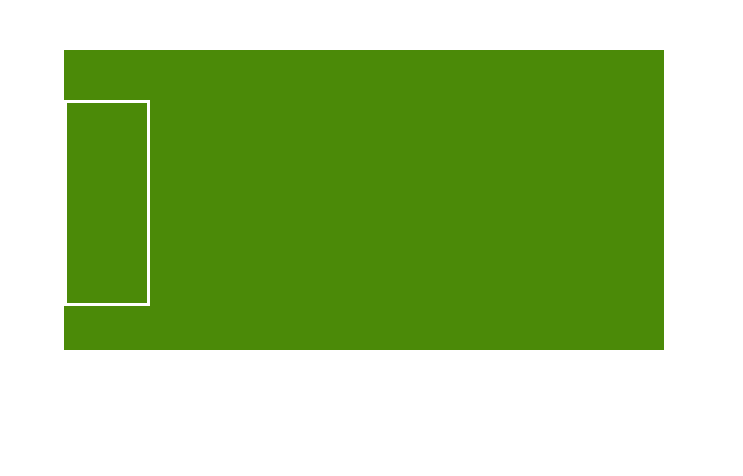
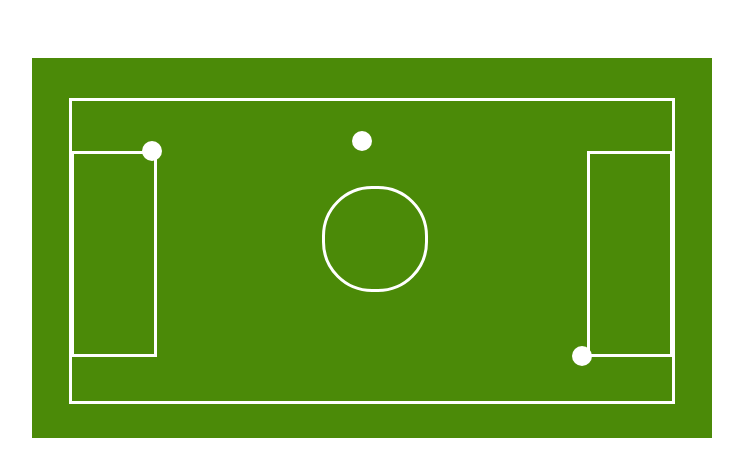
Before and after one commit to emandujanor/EjercicioIII_Cancha, a plain HTML site: page index.html in a window 1280 px wide. Shown: the whole page, without its empty margins (276-1019 px from the left). Drawn offline with Linux system fonts and the light colour scheme.

Commit message:
EjercicioIII_Cancha Final

```diff
--- a/assets/css/style.css
+++ b/assets/css/style.css
@@ -1,10 +1,10 @@
 section{
   background-color: #4B8A08;
-  width: 600px;
-  height: 300px;
-  margin: 50px auto 0px auto;
+  width: 680px;
+  height: 380px;
+  margin: 50px auto 0px 300px;
   display: block;
-  position: relative;
+  position: absolute;
 }
 .porteria{
   width: 80px;
@@ -13,9 +13,50 @@ section{
   margin-top:50px;
   position: absolute;
 }
-.left{
+#izquierda{
   float:left;
+  left: -1px;
 }
-.right{
-  float:right;
+#derecha{
+  float: right;
+  right: -1px;
 }
+.centro{
+  border:solid white;
+  border-radius: 50px;
+  width: 100px;
+  height: 100px;
+  float: left;
+  margin: 85px 250px;
+
+}
+#margen{
+  background-color: #4B8A08;
+  width: 600px;
+  height: 300px;
+  margin: 40px auto 0px auto;
+  display: block;
+  position: relative;
+  border:solid white 3px;
+}
+.pelota{
+  position:absolute;
+  background-color: white;
+  border-radius: 20px;
+  width: 20px;
+  height: 20px;
+}
+
+#pelota1{
+  top:40px;
+  left:70px;
+}
+#pelota2{
+  top:30px;
+  left:280px;
+}
+
+#pelota3{
+  top:245px;
+  left:500px;
+}
--- a/index.html
+++ b/index.html
@@ -7,8 +7,14 @@
   </head>
   <body>
     <section>
-      <div class="porteria"></div>
+      <div id="margen">
+        <div class="porteria" id="izquierda"></div>
+        <div class="centro"></div>
+        <div class="porteria" id="derecha"></div>
+        <div class="pelota" id="pelota1"></div>
+        <div class="pelota" id="pelota2"></div>
+        <div class="pelota" id="pelota3"></div>
+      </div>
     </section>
-
   </body>
 </html>
```
